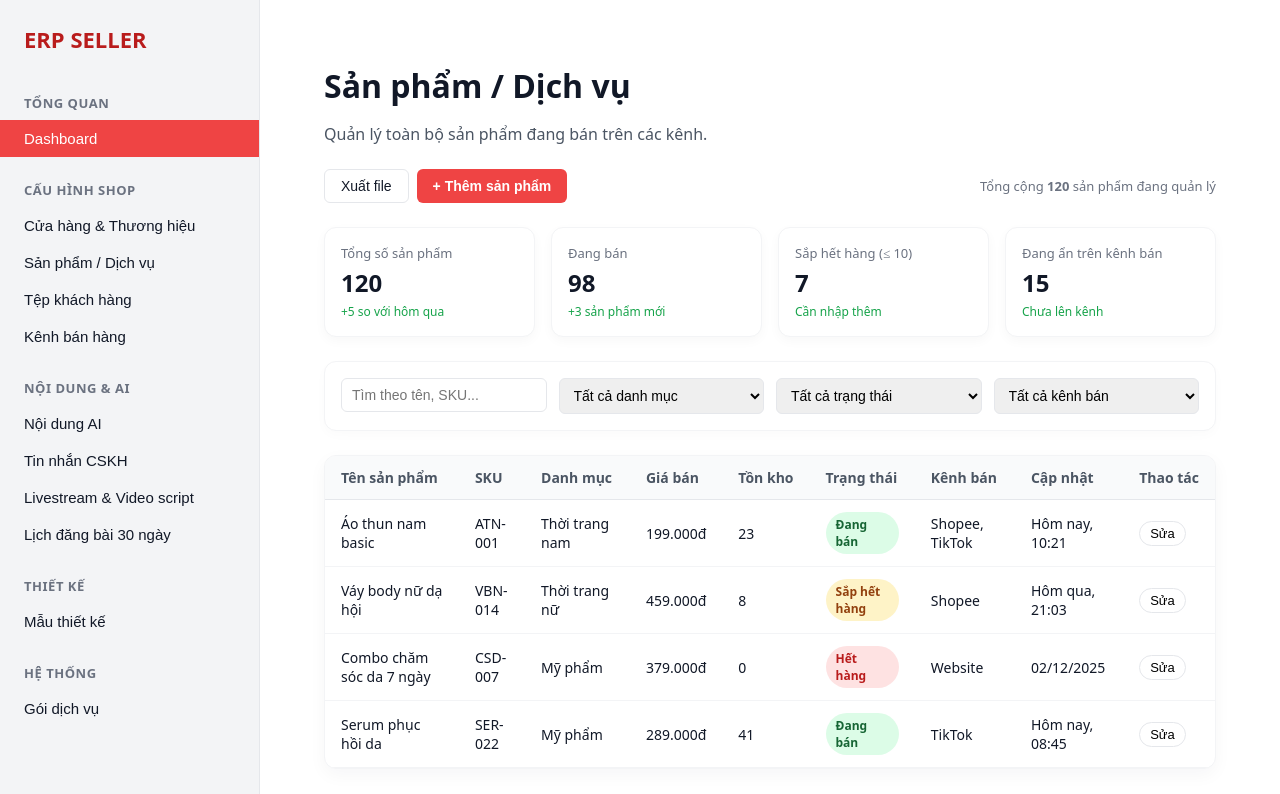
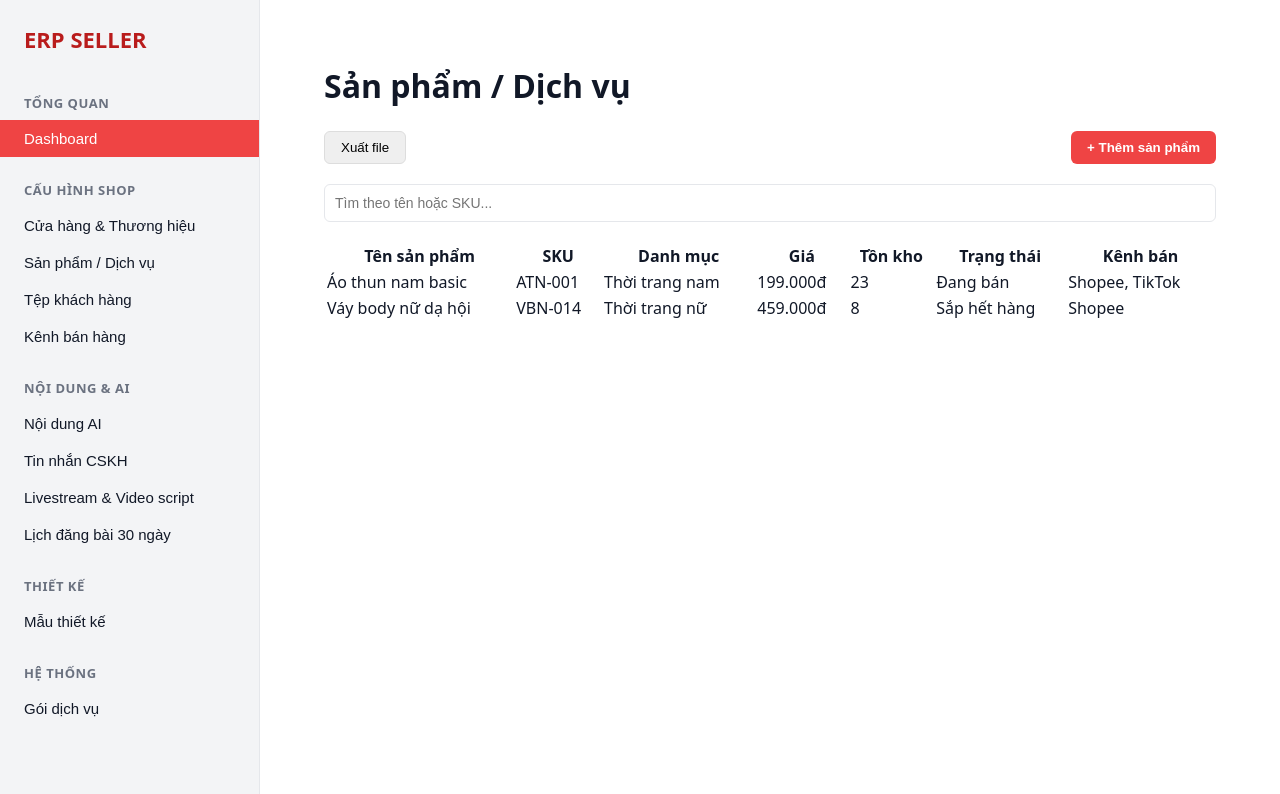
Before and after one commit to conlele0201/erp-seller-crm, a Next.js app: page /products in a window 1280 px wide. Shown: the top 794 px of the page. Built offline with nearby package versions, Linux system fonts and the light colour scheme.

Commit message:
Update page.js

```diff
--- a/app/products/page.js
+++ b/app/products/page.js
@@ -1,4 +1,3 @@
-// app/products/page.js
 "use client";
 import { useState, useMemo } from "react";
 
@@ -11,7 +10,7 @@ export default function ProductsPage() {
     { label: "Đang ẩn trên kênh bán", value: "15", sub: "Chưa lên kênh" },
   ];
 
-  const productData = [
+  const initialData = [
     {
       name: "Áo thun nam basic",
       sku: "ATN-001",
@@ -32,292 +31,229 @@ export default function ProductsPage() {
       channel: "Shopee",
       updatedAt: "Hôm qua, 21:03",
     },
-    {
-      name: "Combo chăm sóc da 7 ngày",
-      sku: "CSD-007",
-      category: "Mỹ phẩm",
-      price: "379.000đ",
-      stock: 0,
-      status: "Hết hàng",
-      channel: "Website",
-      updatedAt: "02/12/2025",
-    },
-    {
-      name: "Serum phục hồi da",
-      sku: "SER-022",
-      category: "Mỹ phẩm",
-      price: "289.000đ",
-      stock: 41,
-      status: "Đang bán",
-      channel: "TikTok",
-      updatedAt: "Hôm nay, 08:45",
-    },
   ];
 
-  // ====================== STATES ======================
+  const [products, setProducts] = useState(initialData);
+
+  // ====================== FILTER STATES ======================
   const [search, setSearch] = useState("");
   const [category, setCategory] = useState("");
   const [status, setStatus] = useState("");
   const [channel, setChannel] = useState("");
 
+  // ====================== MODAL STATES ======================
+  const [showModal, setShowModal] = useState(false);
+  const [form, setForm] = useState({
+    name: "",
+    sku: "",
+    category: "",
+    price: "",
+    stock: "",
+    status: "Đang bán",
+    channel: "",
+  });
+
+  const updateForm = (field, value) => {
+    setForm({ ...form, [field]: value });
+  };
+
+  const saveProduct = () => {
+    const newItem = {
+      name: form.name,
+      sku: form.sku,
+      category: form.category,
+      price: form.price + "đ",
+      stock: form.stock,
+      status: form.status,
+      channel: form.channel,
+      updatedAt: "Vừa xong",
+    };
+
+    setProducts([...products, newItem]);
+    setShowModal(false);
+
+    // reset form
+    setForm({
+      name: "",
+      sku: "",
+      category: "",
+      price: "",
+      stock: "",
+      status: "Đang bán",
+      channel: "",
+    });
+  };
+
   // ====================== FILTER LOGIC ======================
   const filteredProducts = useMemo(() => {
-    return productData.filter((p) => {
-      const matchSearch =
-        p.name.toLowerCase().includes(search.toLowerCase()) ||
-        p.sku.toLowerCase().includes(search.toLowerCase());
+    return products.filter((p) => {
+      const s = search.toLowerCase();
+      const matchSearch = p.name.toLowerCase().includes(s) || p.sku.toLowerCase().includes(s);
 
       const matchCategory = category ? p.category === category : true;
       const matchStatus = status ? p.status === status : true;
-      const matchChannel = channel
-        ? p.channel.toLowerCase().includes(channel.toLowerCase())
-        : true;
+      const matchChannel = channel ? p.channel.toLowerCase().includes(channel.toLowerCase()) : true;
 
       return matchSearch && matchCategory && matchStatus && matchChannel;
     });
-  }, [search, category, status, channel]);
+  }, [search, category, status, channel, products]);
 
-  // ====================== STYLES (GIỮ NGUYÊN CỦA ANH) ======================
+  // ====================== UI STYLES (GIỮ NGUYÊN) ======================
   const pageStyle = { padding: "32px 40px", fontFamily: "system-ui" };
-  const headerStyle = { marginBottom: 24 };
-  const titleStyle = { fontSize: 32, fontWeight: 700, marginBottom: 8 };
-  const subtitleStyle = { fontSize: 16, color: "#4b5563" };
-  const toolbarStyle = {
+
+  const modalOverlay = {
+    position: "fixed",
+    top: 0, left: 0,
+    width: "100vw",
+    height: "100vh",
+    background: "rgba(0,0,0,0.3)",
     display: "flex",
-    justifyContent: "space-between",
+    justifyContent: "center",
     alignItems: "center",
-    marginTop: 24,
-    marginBottom: 24,
-    gap: 12,
-    flexWrap: "wrap",
+    zIndex: 9999,
   };
-  const btnPrimary = {
-    padding: "8px 16px",
-    borderRadius: 6,
-    border: "none",
-    backgroundColor: "#ef4444",
-    color: "#fff",
-    fontWeight: 600,
-    cursor: "pointer",
-    fontSize: 14,
+
+  const modalBox = {
+    width: "480px",
+    background: "#fff",
+    padding: "24px",
+    borderRadius: "12px",
+    boxShadow: "0 8px 24px rgba(0,0,0,0.15)",
   };
-  const btnSecondary = {
-    padding: "8px 16px",
-    borderRadius: 6,
-    border: "1px solid #e5e7eb",
-    backgroundColor: "#fff",
-    color: "#111827",
-    fontWeight: 500,
-    cursor: "pointer",
-    fontSize: 14,
-  };
-  const statsGridStyle = {
-    display: "grid",
-    gridTemplateColumns: "repeat(4, minmax(0, 1fr))",
-    gap: 16,
-    marginBottom: 24,
-  };
-  const statCardStyle = {
-    padding: 16,
-    borderRadius: 12,
-    border: "1px solid #f3f4f6",
-    backgroundColor: "#fff",
-    boxShadow: "0 4px 12px rgba(15,23,42,0.03)",
-  };
-  const statLabelStyle = { fontSize: 13, color: "#6b7280", marginBottom: 4 };
-  const statValueStyle = { fontSize: 24, fontWeight: 700, marginBottom: 4 };
-  const statSubStyle = { fontSize: 12, color: "#16a34a" };
-  const filtersCardStyle = {
-    marginTop: 8,
-    marginBottom: 24,
-    padding: 16,
-    borderRadius: 12,
-    border: "1px solid #f3f4f6",
-    backgroundColor: "#fff",
-    boxShadow: "0 4px 12px rgba(15,23,42,0.02)",
-  };
-  const filtersRowStyle = { display: "flex", flexWrap: "wrap", gap: 12 };
-  const filterItemStyle = { flex: "1 1 200px", minWidth: 200 };
-  const inputStyle = {
+
+  const input = {
     width: "100%",
-    padding: "8px 10px",
+    padding: "10px",
     borderRadius: 6,
     border: "1px solid #e5e7eb",
     fontSize: 14,
   };
-  const tableCardStyle = {
-    marginTop: 8,
-    borderRadius: 12,
-    border: "1px solid #f3f4f6",
-    backgroundColor: "#fff",
-    boxShadow: "0 6px 18px rgba(15,23,42,0.04)",
-    overflow: "hidden",
-  };
-  const tableWrapperStyle = { width: "100%", overflowX: "auto" };
-  const tableStyle = { width: "100%", borderCollapse: "collapse", fontSize: 14 };
-  const thStyle = {
-    textAlign: "left",
-    padding: "12px 16px",
-    backgroundColor: "#f9fafb",
-    borderBottom: "1px solid #e5e7eb",
-    whiteSpace: "nowrap",
+
+  const label = { fontSize: 14, fontWeight: 600, marginTop: 12, marginBottom: 6 };
+
+  const btnRed = {
+    padding: "10px 16px",
+    borderRadius: 6,
+    border: "none",
+    background: "#ef4444",
+    color: "#fff",
     fontWeight: 600,
-    color: "#4b5563",
-  };
-  const tdStyle = {
-    padding: "12px 16px",
-    borderBottom: "1px solid #f3f4f6",
-    verticalAlign: "middle",
+    cursor: "pointer",
+    marginRight: 8,
   };
 
-  const statusBadge = (status) => {
-    let s = { bg: "#dcfce7", color: "#166534" };
-    if (status === "Sắp hết hàng") s = { bg: "#fef3c7", color: "#92400e" };
-    if (status === "Hết hàng") s = { bg: "#fee2e2", color: "#b91c1c" };
-
-    return {
-      display: "inline-block",
-      padding: "4px 10px",
-      borderRadius: 999,
-      fontSize: 12,
-      fontWeight: 600,
-      backgroundColor: s.bg,
-      color: s.color,
-    };
-  };
-
-  const actionBtnStyle = {
-    padding: "4px 10px",
-    borderRadius: 999,
-    border: "1px solid #e5e7eb",
-    backgroundColor: "#fff",
-    fontSize: 13,
+  const btnGray = {
+    padding: "10px 16px",
+    borderRadius: 6,
+    border: "1px solid #ddd",
+    background: "#fff",
     cursor: "pointer",
   };
 
-  // ====================== UI RENDER ======================
+  // ====================== RENDER ======================
   return (
     <div style={pageStyle}>
-      <header style={headerStyle}>
-        <h1 style={titleStyle}>Sản phẩm / Dịch vụ</h1>
-        <p style={subtitleStyle}>Quản lý toàn bộ sản phẩm đang bán trên các kênh.</p>
-      </header>
+      {/* Header */}
+      <h1 style={{ fontSize: 32, fontWeight: 700 }}>Sản phẩm / Dịch vụ</h1>
 
       {/* Toolbar */}
-      <div style={toolbarStyle}>
-        <div style={{ display: "flex", gap: 8 }}>
-          <button type="button" style={btnSecondary}>Xuất file</button>
-          <button type="button" style={btnPrimary}>+ Thêm sản phẩm</button>
-        </div>
-        <div style={{ fontSize: 13, color: "#6b7280" }}>
-          Tổng cộng <strong>120</strong> sản phẩm đang quản lý
-        </div>
+      <div style={{ display: "flex", justifyContent: "space-between", marginTop: 24 }}>
+        <button style={{ padding: "8px 16px", borderRadius: 6, border: "1px solid #ddd" }}>
+          Xuất file
+        </button>
+
+        <button
+          style={{
+            padding: "8px 16px",
+            borderRadius: 6,
+            border: "none",
+            background: "#ef4444",
+            color: "#fff",
+            fontWeight: 600,
+          }}
+          onClick={() => setShowModal(true)}
+        >
+          + Thêm sản phẩm
+        </button>
       </div>
 
-      {/* Stats */}
-      <section style={statsGridStyle}>
-        {stats.map((s) => (
-          <div key={s.label} style={statCardStyle}>
-            <div style={statLabelStyle}>{s.label}</div>
-            <div style={statValueStyle}>{s.value}</div>
-            <div style={statSubStyle}>{s.sub}</div>
-          </div>
-        ))}
-      </section>
-
       {/* Filters */}
-      <section style={filtersCardStyle}>
-        <div style={filtersRowStyle}>
-          <div style={filterItemStyle}>
+      <div style={{ marginTop: 20 }}>
         <input
-              style={inputStyle}
-              placeholder="Tìm theo tên, SKU..."
+          style={input}
+          placeholder="Tìm theo tên hoặc SKU..."
           value={search}
           onChange={(e) => setSearch(e.target.value)}
         />
       </div>
 
-          <div style={filterItemStyle}>
-            <select
-              style={inputStyle}
-              value={category}
-              onChange={(e) => setCategory(e.target.value)}
-            >
-              <option value="">Tất cả danh mục</option>
-              <option value="Thời trang nam">Thời trang nam</option>
-              <option value="Thời trang nữ">Thời trang nữ</option>
-              <option value="Mỹ phẩm">Mỹ phẩm</option>
-            </select>
-          </div>
+      {/* Table */}
+      <table style={{ width: "100%", marginTop: 20 }}>
+        <thead>
+          <tr>
+            <th>Tên sản phẩm</th>
+            <th>SKU</th>
+            <th>Danh mục</th>
+            <th>Giá</th>
+            <th>Tồn kho</th>
+            <th>Trạng thái</th>
+            <th>Kênh bán</th>
+          </tr>
+        </thead>
+        <tbody>
+          {filteredProducts.map((p) => (
+            <tr key={p.sku}>
+              <td>{p.name}</td>
+              <td>{p.sku}</td>
+              <td>{p.category}</td>
+              <td>{p.price}</td>
+              <td>{p.stock}</td>
+              <td>{p.status}</td>
+              <td>{p.channel}</td>
+            </tr>
+          ))}
+        </tbody>
+      </table>
 
-          <div style={filterItemStyle}>
-            <select
-              style={inputStyle}
-              value={status}
-              onChange={(e) => setStatus(e.target.value)}
-            >
-              <option value="">Tất cả trạng thái</option>
+      {/* ====================== MODAL ====================== */}
+      {showModal && (
+        <div style={modalOverlay}>
+          <div style={modalBox}>
+            <h2 style={{ marginBottom: 12 }}>Thêm sản phẩm mới</h2>
+
+            <label style={label}>Tên sản phẩm</label>
+            <input style={input} value={form.name} onChange={(e) => updateForm("name", e.target.value)} />
+
+            <label style={label}>SKU</label>
+            <input style={input} value={form.sku} onChange={(e) => updateForm("sku", e.target.value)} />
+
+            <label style={label}>Danh mục</label>
+            <input style={input} value={form.category} onChange={(e) => updateForm("category", e.target.value)} />
+
+            <label style={label}>Giá bán</label>
+            <input style={input} value={form.price} onChange={(e) => updateForm("price", e.target.value)} />
+
+            <label style={label}>Tồn kho</label>
+            <input style={input} value={form.stock} onChange={(e) => updateForm("stock", e.target.value)} />
+
+            <label style={label}>Trạng thái</label>
+            <select style={input} value={form.status} onChange={(e) => updateForm("status", e.target.value)}>
               <option value="Đang bán">Đang bán</option>
               <option value="Sắp hết hàng">Sắp hết hàng</option>
               <option value="Hết hàng">Hết hàng</option>
             </select>
-          </div>
 
-          <div style={filterItemStyle}>
-            <select
-              style={inputStyle}
-              value={channel}
-              onChange={(e) => setChannel(e.target.value)}
-            >
-              <option value="">Tất cả kênh bán</option>
-              <option value="Shopee">Shopee</option>
-              <option value="TikTok">TikTok</option>
-              <option value="Website">Website</option>
-            </select>
+            <label style={label}>Kênh bán</label>
+            <input style={input} value={form.channel} onChange={(e) => updateForm("channel", e.target.value)} />
+
+            {/* Buttons */}
+            <div style={{ marginTop: 20, textAlign: "right" }}>
+              <button style={btnGray} onClick={() => setShowModal(false)}>Hủy</button>
+              <button style={btnRed} onClick={saveProduct}>Lưu</button>
             </div>
           </div>
-      </section>
-
-      {/* Table */}
-      <section style={tableCardStyle}>
-        <div style={tableWrapperStyle}>
-          <table style={tableStyle}>
-            <thead>
-              <tr>
-                <th style={thStyle}>Tên sản phẩm</th>
-                <th style={thStyle}>SKU</th>
-                <th style={thStyle}>Danh mục</th>
-                <th style={thStyle}>Giá bán</th>
-                <th style={thStyle}>Tồn kho</th>
-                <th style={thStyle}>Trạng thái</th>
-                <th style={thStyle}>Kênh bán</th>
-                <th style={thStyle}>Cập nhật</th>
-                <th style={thStyle}>Thao tác</th>
-              </tr>
-            </thead>
-
-            <tbody>
-              {filteredProducts.map((p) => (
-                <tr key={p.sku}>
-                  <td style={tdStyle}>{p.name}</td>
-                  <td style={tdStyle}>{p.sku}</td>
-                  <td style={tdStyle}>{p.category}</td>
-                  <td style={tdStyle}>{p.price}</td>
-                  <td style={tdStyle}>{p.stock}</td>
-                  <td style={tdStyle}>
-                    <span style={statusBadge(p.status)}>{p.status}</span>
-                  </td>
-                  <td style={tdStyle}>{p.channel}</td>
-                  <td style={tdStyle}>{p.updatedAt}</td>
-                  <td style={tdStyle}>
-                    <button type="button" style={actionBtnStyle}>Sửa</button>
-                  </td>
-                </tr>
-              ))}
-            </tbody>
-          </table>
         </div>
-      </section>
+      )}
     </div>
   );
 }
```
Lines whose indentation alone changed are shown as unchanged.
